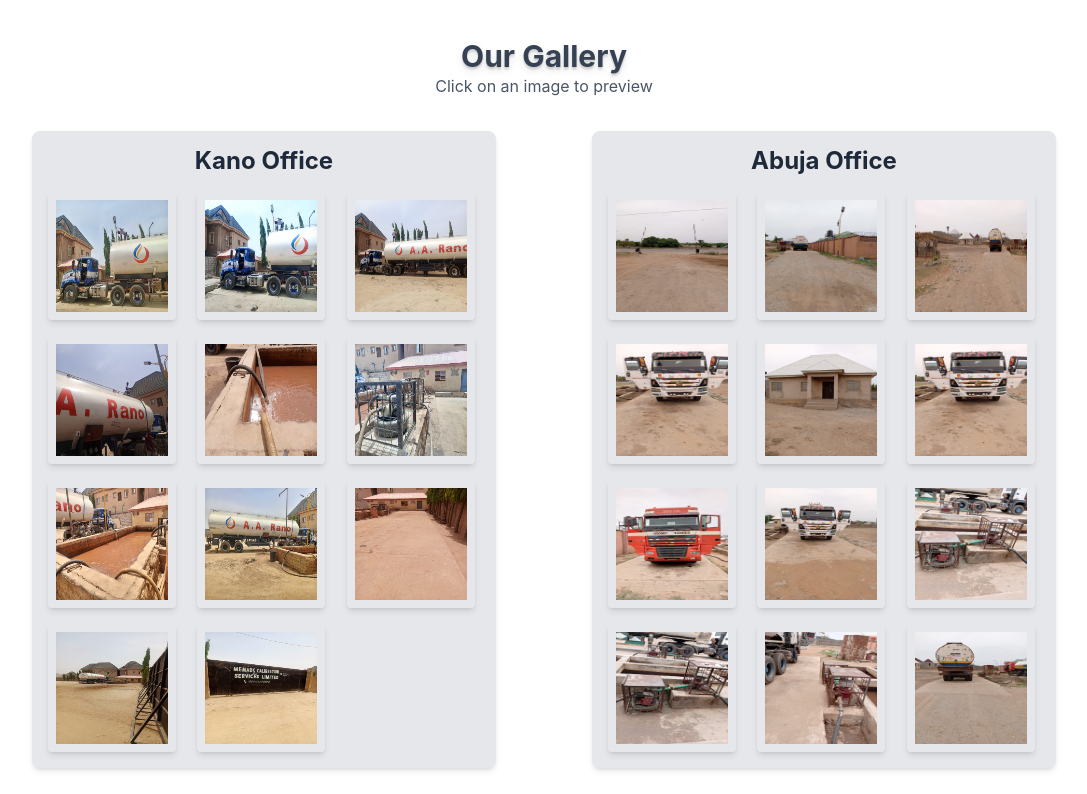
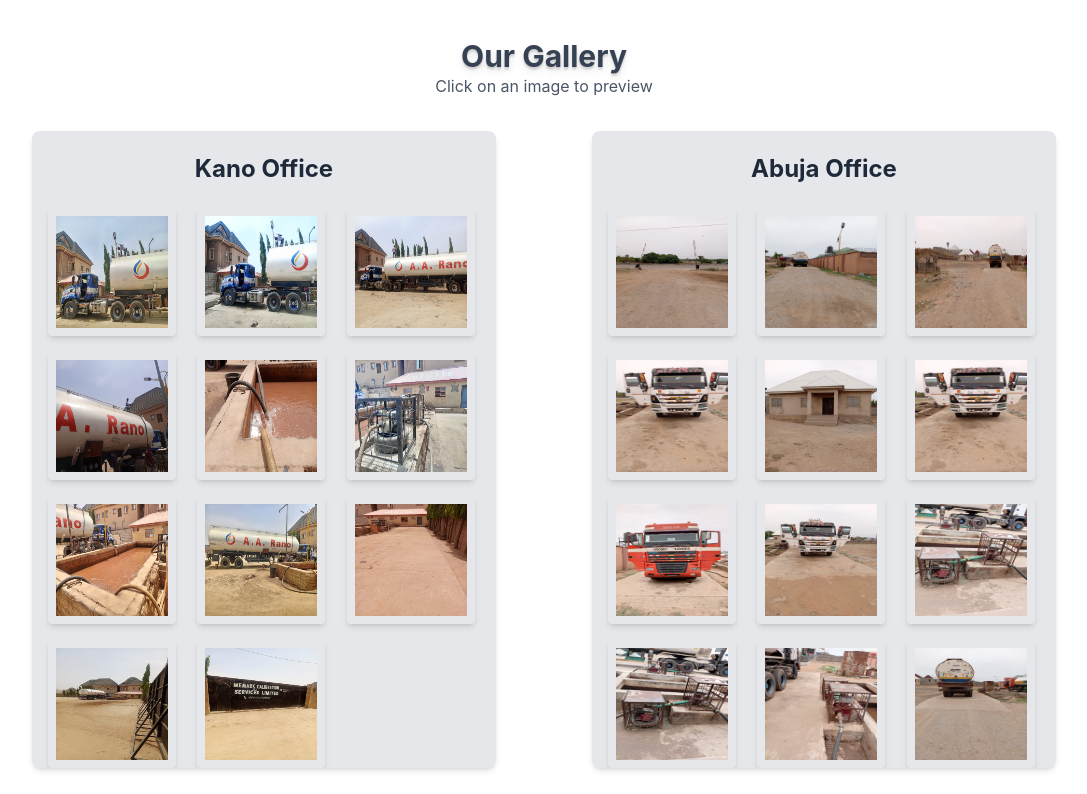
Before and after one commit to cloobTech/memark_calibration_company, a React (Vite) app: page / in a window 1280 px wide. Shown: the part 3606-4400 px from the top of the page, without its empty margins (96-1183 px from the left). Built offline with nearby package versions, Linux system fonts and the light colour scheme.

Commit message:
Gallery Updated

```diff
--- a/src/components/ServiceStationGallery.jsx
+++ b/src/components/ServiceStationGallery.jsx
@@ -2,8 +2,10 @@ import React from "react";
 
 const ServiceStationGallery = ({ open, service_station, images }) => {
   return (
-    <div className="bg-gray-200 p-4 rounded-lg shadow-md max-h-[520px] md:max-h-[700px] overflow-y-auto">
-      <h3 className="text-gray-800 text-center mb-4">{`${service_station}`}</h3>
+    <div className="bg-gray-200 px-4 rounded-lg shadow-md max-h-[520px] md:max-h-[700px] overflow-y-auto relative">
+      <h3 className="text-gray-800 mt-4 text-center mb-4 sticky top-0 bg-gray-200 z-10 p-2">
+        {`${service_station}`}
+      </h3>
       <div className="grid  grid-cols-3 gap-4">
         {images.map((image, index) => (
           <img
```
